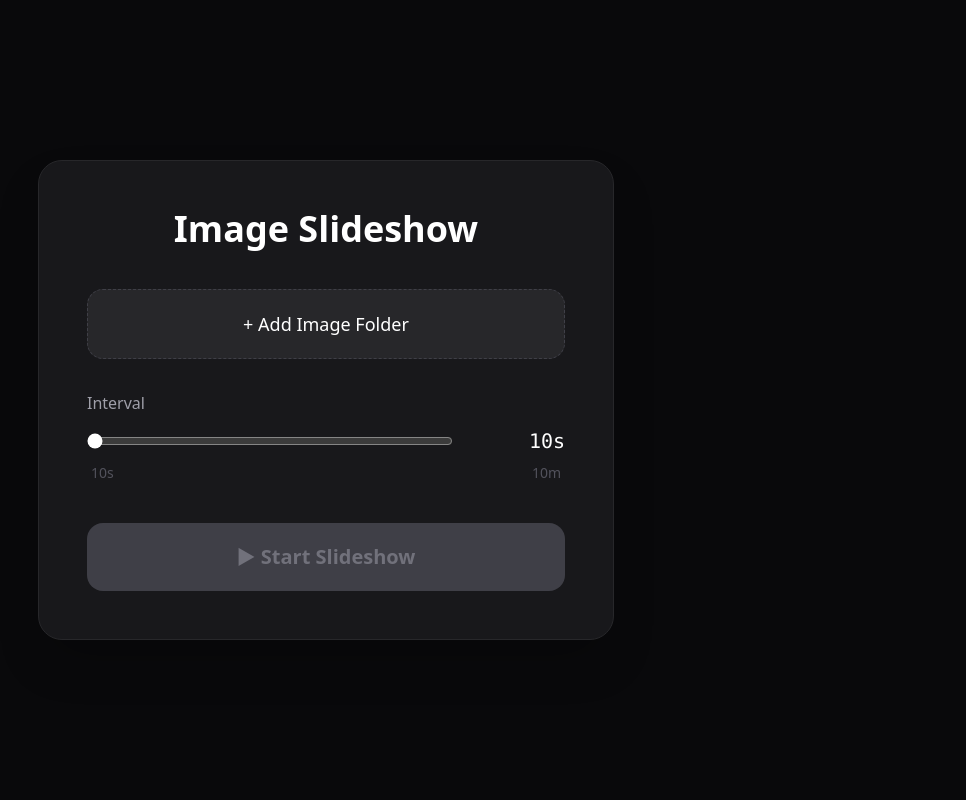
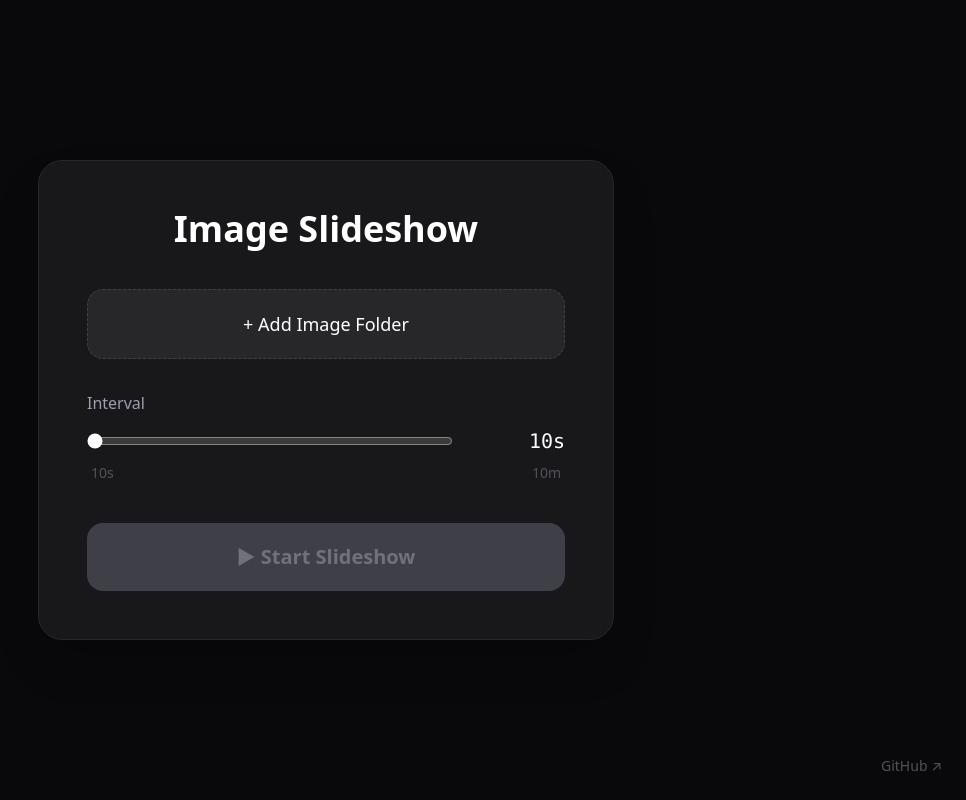
Before and after one commit to AppleJem/figureOut, a React (Vite) app: page / in a window 1280 px wide. Shown: the whole page, without its empty margins (314-1280 px from the left). Built offline with nearby package versions, Linux system fonts and the light colour scheme.

Commit message:
Add GitHub link on config page

```diff
--- a/src/ConfigPage.tsx
+++ b/src/ConfigPage.tsx
@@ -260,6 +260,17 @@ export default function ConfigPage({ onStart }: Props) {
           ▶  Start Slideshow
         </button>
       </div>
+
+      {/* GitHub link */}
+      <a
+        href="https://github.com/AppleJem/figureOut"
+        target="_blank"
+        rel="noopener noreferrer"
+        className="absolute bottom-6 right-6 text-zinc-600 hover:text-zinc-400 text-sm transition-colors"
+        title="View on GitHub"
+      >
+        GitHub ↗
+      </a>
     </div>
   );
 }
```
